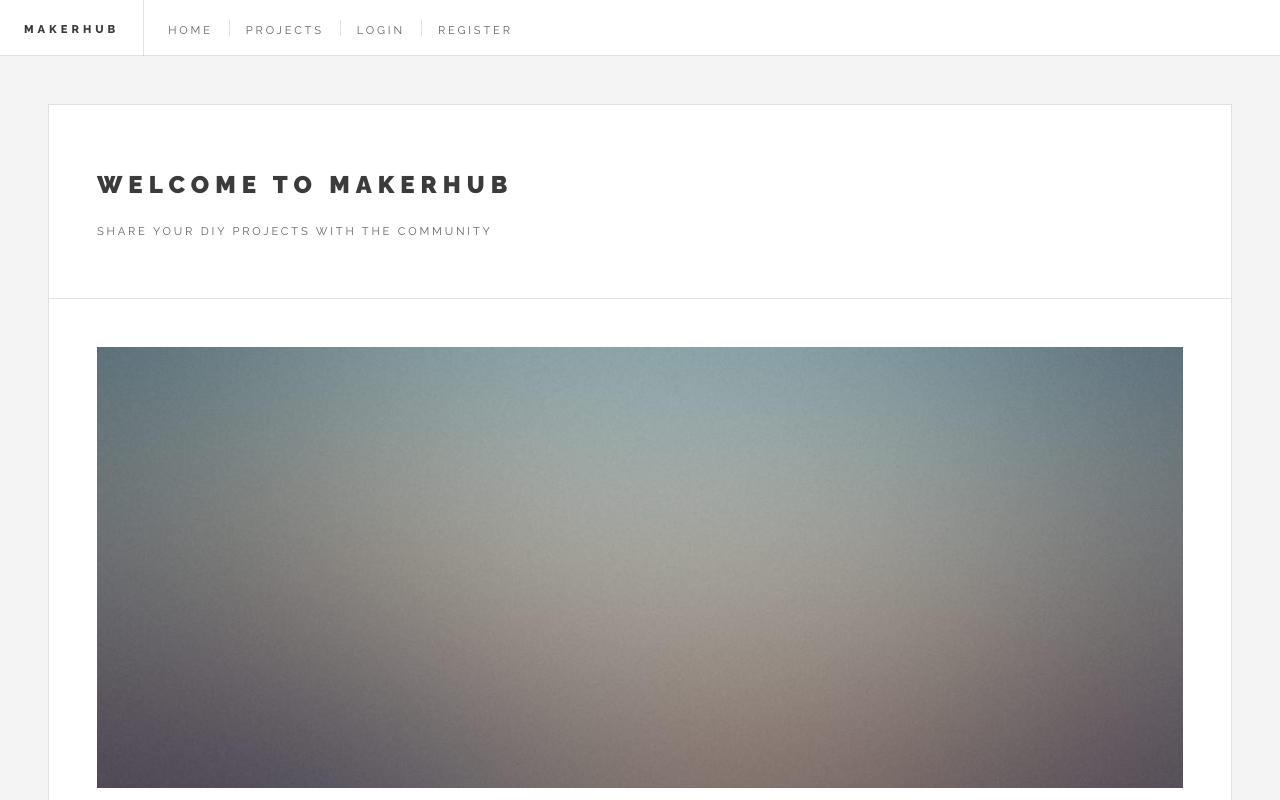
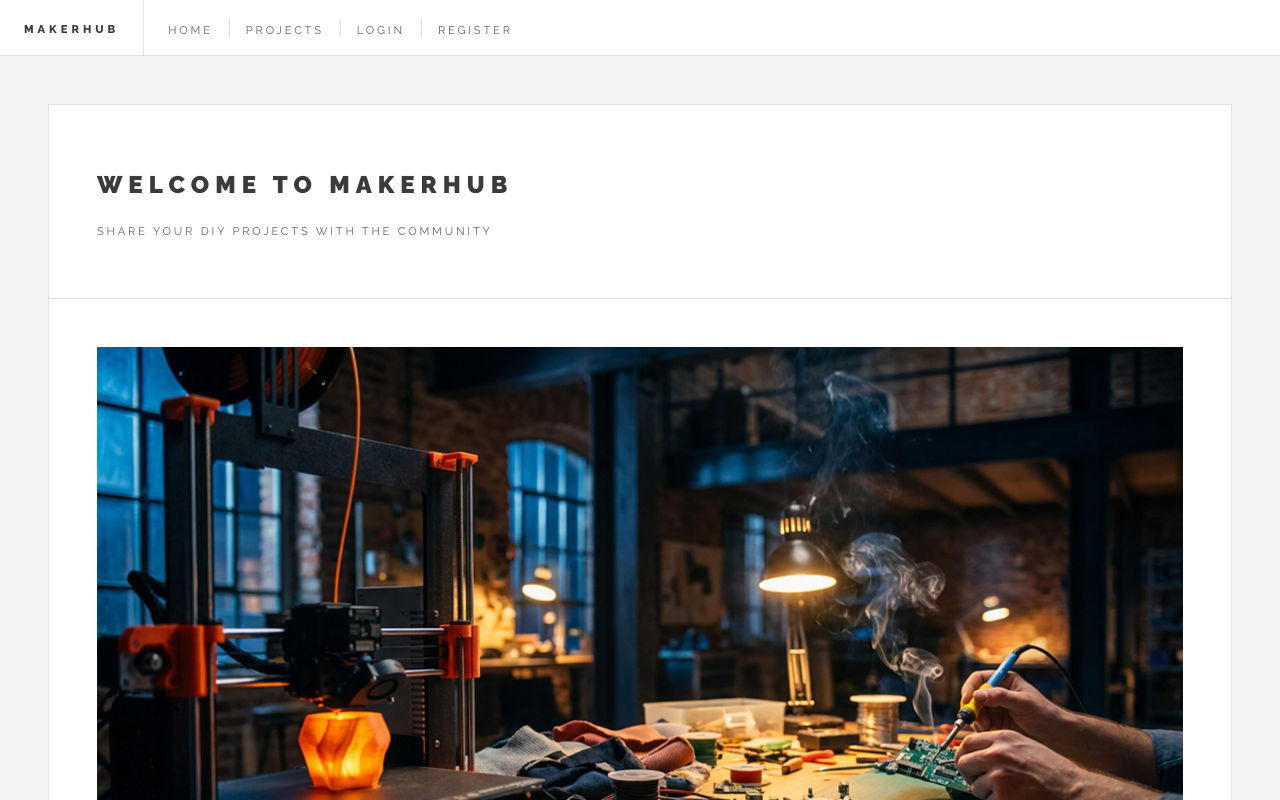
Before and after one commit to Hik0lai/makerhub, a React (Vite) app: page / in a window 1280 px wide. Shown: the top 800 px of the page. Built offline with nearby package versions, Linux system fonts and the light colour scheme.

Commit message:
Update MakerHub branding and homepage images

```diff
--- a/index.html
+++ b/index.html
@@ -2,7 +2,7 @@
 <html lang="en">
   <head>
     <meta charset="UTF-8" />
-    <link rel="icon" type="image/svg+xml" href="/favicon.svg" />
+    <link rel="icon" type="image/svg+xml" href="/makerhub-icon.png" />
     <meta name="viewport" content="width=device-width, initial-scale=1.0" />
     <title>makerhub</title>
     <link rel="stylesheet" href="/assets/css/fontawesome-all.min.css" />
--- a/src/pages/Home.jsx
+++ b/src/pages/Home.jsx
@@ -11,7 +11,7 @@ function Home() {
       </header>
 
         <Link to="/projects" className="image featured">
-        <img src="/images/pic01.jpg" alt="DIY project" />
+        <img src="/images/makerhub_main_pic.jpg" alt="DIY project" />
         </Link>
 
       <p>
```
Also changed, not shown: public/images/makerhub_main_pic.jpg (added), public/makerhub-icon.png (added).
